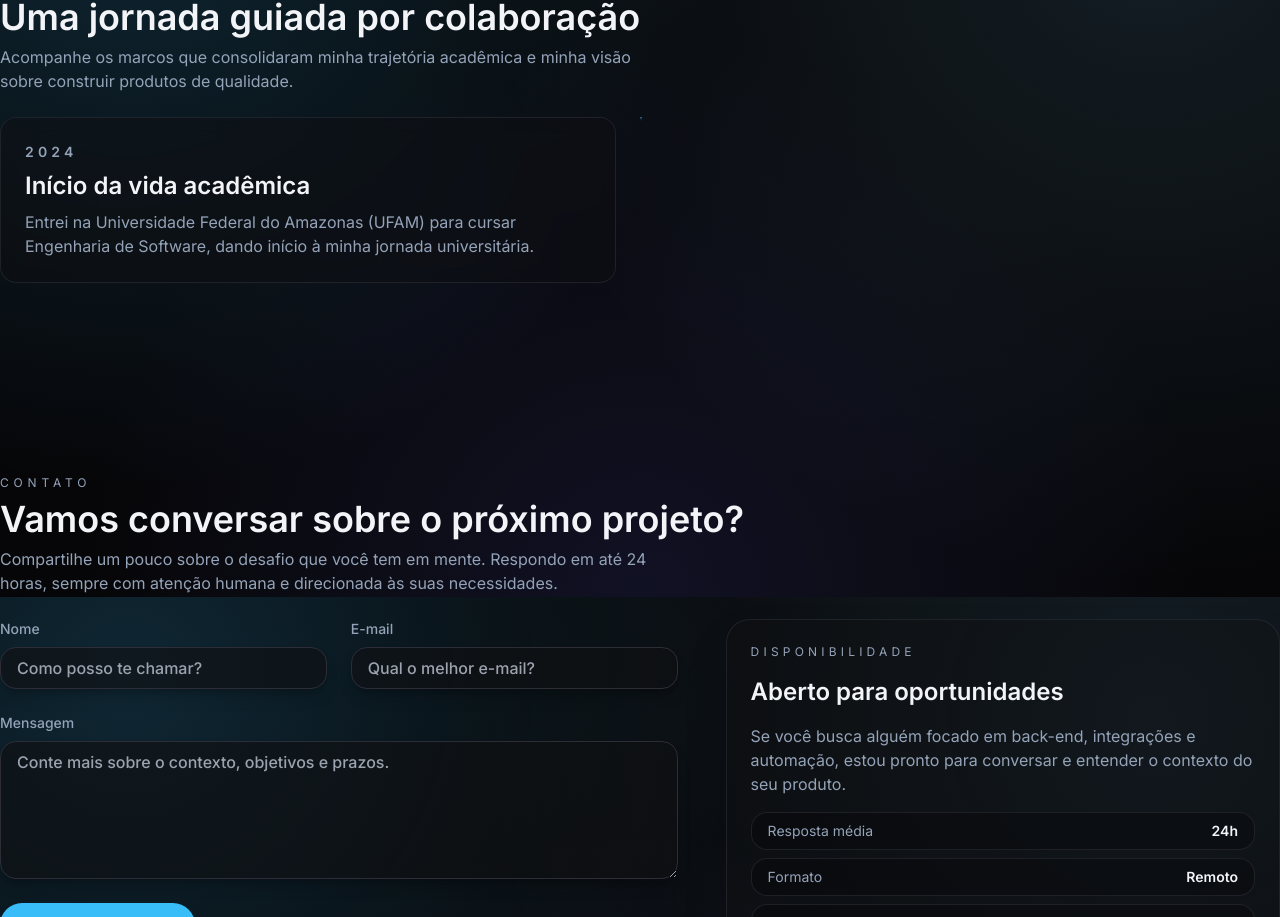
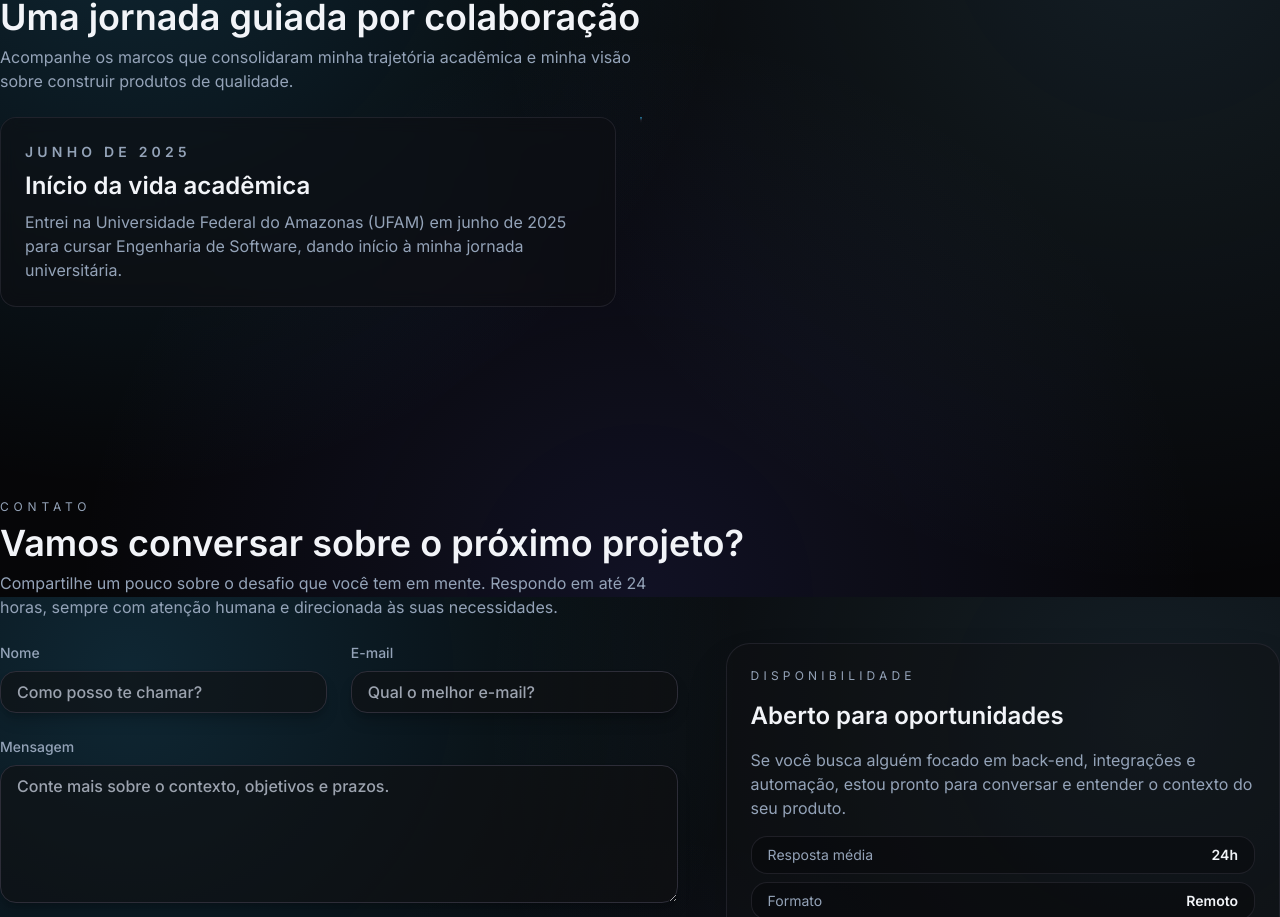
Before and after one commit to Pexe171/portifolio, a Next.js app: page / in a window 1280 px wide. Shown: the part 4203-5120 px from the top of the page. Built offline with nearby package versions, Linux system fonts and the light colour scheme.

Commit message:
Update UFAM start date in experience

```diff
--- a/components/(sections)/Experience.tsx
+++ b/components/(sections)/Experience.tsx
@@ -2,10 +2,10 @@ import Timeline, { type EventoTimeline } from '@/components/(ui)/Timeline';
 
 const experiencias: EventoTimeline[] = [
   {
-    ano: '2024',
+    ano: 'Junho de 2025',
     titulo: 'Início da vida acadêmica',
     descricao:
-      'Entrei na Universidade Federal do Amazonas (UFAM) para cursar Engenharia de Software, dando início à minha jornada universitária.'
+      'Entrei na Universidade Federal do Amazonas (UFAM) em junho de 2025 para cursar Engenharia de Software, dando início à minha jornada universitária.'
   }
 ];
 
```
